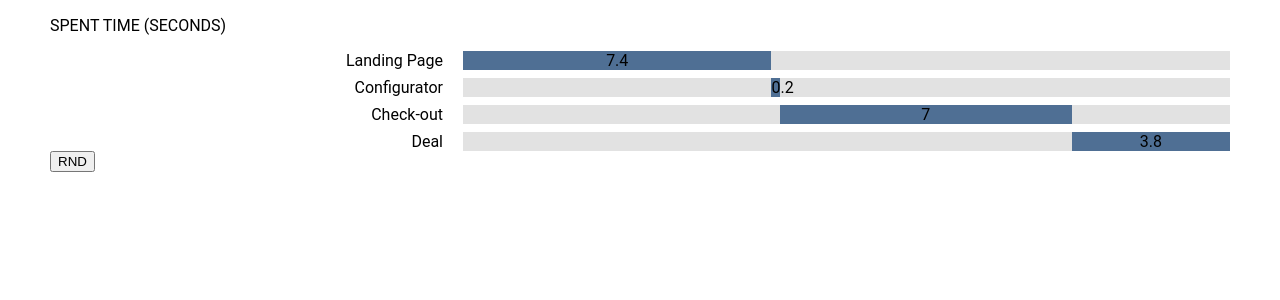
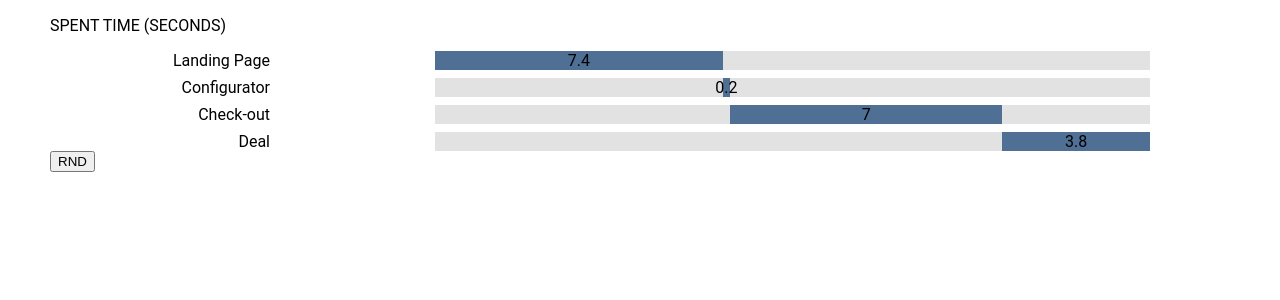
Before and after one commit to Igore4eg/chart, a React (Create React App) app: page / in a window 1280 px wide. Shown: the top 300 px of the page. Built offline with nearby package versions, Linux system fonts and the light colour scheme.

Commit message:
fix style

```diff
--- a/src/App.css
+++ b/src/App.css
@@ -2,25 +2,29 @@
   margin:  auto 50px;
 }
 .charts {
-
+  max-width: 1100px;
   display: flex;
   flex-direction: column;
   row-gap: 0.5em;
 }
 .wraperString {
   display: flex;
-  justify-content: end;
+  justify-content: space-between;
   align-items: center;
   column-gap: 20px;
 }
 .lineName {
-
+  width: 20%;
+  display: flex;
+  justify-content: flex-end;
 }
 .wrapperLine {
   width: 65%;
   background-color: rgb(226, 226, 226);
 }
 .line {
-  text-align: center;
+  display: flex;
+  align-items: center;
+  justify-content: center;
   background-color:rgb(79, 111, 148)
 }
--- a/src/App.tsx
+++ b/src/App.tsx
@@ -21,8 +21,6 @@ function App() {
     return prev + cur.time
   }, 0).toFixed(2);
 
-
-
   const updateChart = () => {
     const newChart: IInitialState[] = chart.map(value => {
       let newTime: number = +(Math.random() * (10 - 0.1) + 0.1).toFixed(1)
@@ -36,7 +34,6 @@ function App() {
       const indent = prevW;
       const w = value.time/allTime*100;
       prevW += w;
-      if (index === 0) {
       return (
         <View key={value.name}
           name={value.name}
@@ -44,17 +41,6 @@ function App() {
           width={w}
           ml={indent}/>
       )
-
-      } else {
-
-        return (
-          <View key={value.name}
-            name={value.name}
-            time={value.time}
-            width={w}
-            ml={indent}/>
-        )
-      }
     })
 
   return (
```
Lines whose indentation alone changed are shown as unchanged.
